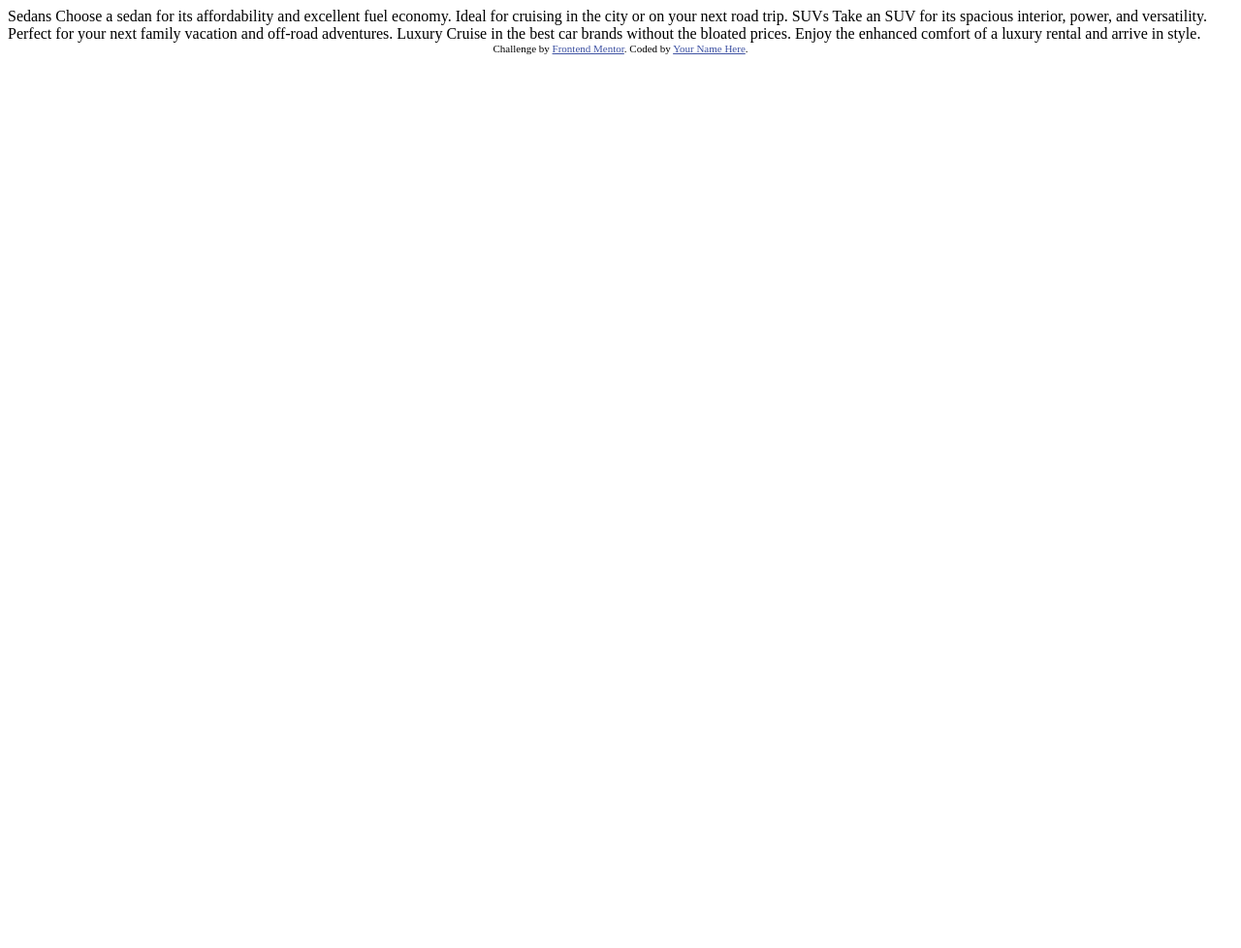
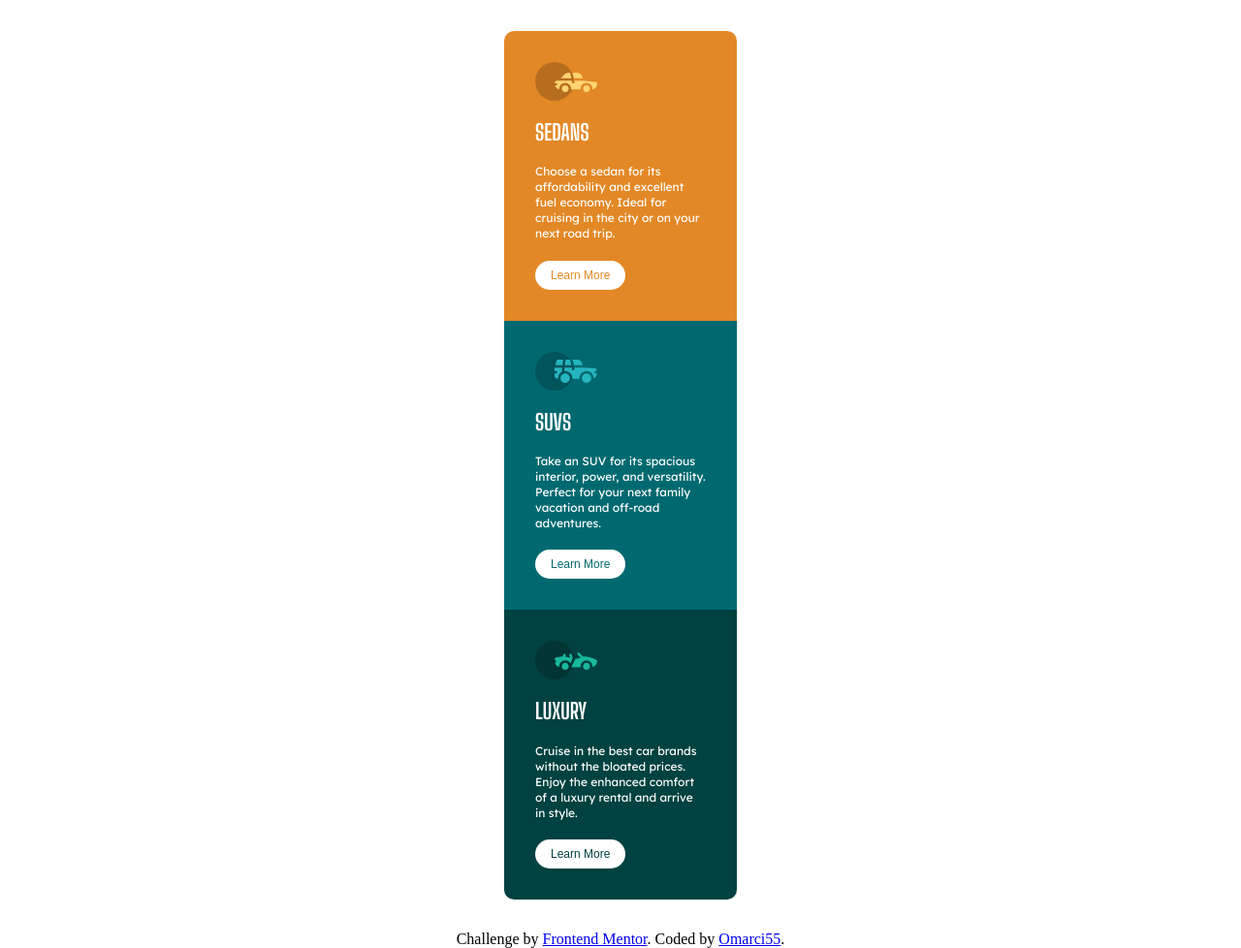
Before and after one commit to Omarci55/3-column-preview-card-component, a plain HTML site: page index.html in a window 1280 px wide. Shown: the whole page at 97% size. Before the commit the page ends 800 px from the top, so only its background shows below. Drawn offline with Linux system fonts and the light colour scheme.

Commit message:
tasks completed

```diff
--- a/index.html
+++ b/index.html
@@ -2,35 +2,63 @@
 <html lang="en">
 <head>
   <meta charset="UTF-8">
-  <meta name="viewport" content="width=device-width, initial-scale=1.0"> <!-- displays site properly based on user's device -->
+  <meta name="viewport" content="width=device-width, initial-scale=1.0">
 
   <link rel="icon" type="image/png" sizes="32x32" href="./images/favicon-32x32.png">
 
   <title>Frontend Mentor | 3-column preview card component</title>
 
-  <!-- Feel free to remove these styles or customise in your own stylesheet 👍 -->
-  <style>
-    .attribution { font-size: 11px; text-align: center; }
-    .attribution a { color: hsl(228, 45%, 44%); }
-  </style>
+  <link rel="stylesheet" href="scss/main.css">
+
 </head>
 <body>
-
+    <main>
+      <section class="card card-one">
+        <img src="images/icon-sedans.svg" alt="" class="icon-svg">
+        <h2 class="card-title">
           Sedans
+        </h2>
+        <p class="card-text">
           Choose a sedan for its affordability and excellent fuel economy. Ideal for cruising in the city
           or on your next road trip.
+        </p>
+        <button class="btn-card btn-one" type="button">
+          Learn More
+        </button>
+      </section>
 
+      <section class="card card-two">
+        <img src="images/icon-suvs.svg" alt="" class="icon-svg">
+        <h2 class="card-title">
           SUVs
+        </h2>
+        <p class="card-text">
           Take an SUV for its spacious interior, power, and versatility. Perfect for your next family vacation
         and off-road adventures.
+        </p>
+        <button class="btn-card btn-two" type="button">
+          Learn More
+        </button>
+      </section>
 
+      <section class="card card-three">
+        <img src="images/icon-luxury.svg" alt="" class="icon-svg">
+        <h2 class="card-title">
           Luxury
+        </h2>
+        <p class="card-text">
           Cruise in the best car brands without the bloated prices. Enjoy the enhanced comfort of a luxury
           rental and arrive in style.
+        </p>
+        <button class="btn-card btn-three" type="button">
+          Learn More
+        </button>
+      </section>
+    </main>
 
   <div class="attribution">
     Challenge by <a href="https://www.frontendmentor.io?ref=challenge" target="_blank">Frontend Mentor</a>.
-    Coded by <a href="#">Your Name Here</a>.
+    Coded by <a href="https://github.com/Omarci55">Omarci55</a>.
   </div>
 </body>
 </html>
--- /dev/null
+++ b/scss/main.scss
@@ -0,0 +1,115 @@
+@import url('https://fonts.googleapis.com/css2?family=Big+Shoulders+Display:wght@700&family=Lexend+Deca&display=swap');
+
+* {
+    margin: 0;
+    padding: 0;
+    box-sizing: border-box;
+}
+
+
+main {
+    display: flex;
+    flex-direction: column;
+    align-items: center;
+    margin: 2rem 0;
+
+    font-size: 15px;
+    font-family: 'Lexend Deca', sans-serif;
+    color: #fff;
+}
+
+.card {
+    display: flex;
+    flex-direction: column;
+    align-items: start;
+
+    width: 15rem;
+    padding: 2rem;
+}
+
+img, h2, p {
+    margin-bottom: 1.2rem;
+}
+
+.card-one {
+    background-color: hsl(31, 77%, 52%);
+    border-radius: 10px 10px 0 0;
+}
+
+.card-two {
+    background-color: hsl(184, 100%, 22%)
+}
+
+.card-three {
+    background-color: hsl(179, 100%, 13%);
+    border-radius: 0 0 10px 10px;
+}
+
+.card-title {
+    font-family: 'Big Shoulders Display', cursive;
+    text-transform:uppercase;
+}
+
+.card-text {
+    font-size: 12px;
+    line-height: 1rem;
+}
+
+.btn-card {
+    border: none;
+    background-color: #fff;
+    padding: .5rem 1rem;
+    border-radius: 20px;
+    font-size: 12px;
+}
+
+.btn-card:hover {
+    cursor: pointer;
+    background-color: rgb(236, 236, 236);
+}
+
+.btn-one {
+    color: hsl(31, 77%, 52%);
+}
+
+.btn-two {
+    color: hsl(184, 100%, 22%);
+}
+
+.btn-three {
+    color: hsl(179, 100%, 13%);
+}
+
+.attribution {
+    text-align: center;
+}
+
+@media (min-width: 1440px) {
+
+    main {
+        display: flex;
+        flex-direction: row;
+        justify-content: center;
+    }
+
+    .card {
+        width: 14rem;
+    }
+
+    .card-text {
+        font-size: 12px;
+        line-height: 1.3rem;
+    }
+
+    .card-one {
+        border-radius: 10px 0 0 10px;
+    }
+
+    .card-three {
+        border-radius: 0 10px 10px 0;
+    }
+
+    img, h2, p {
+        margin-bottom: 2.2rem;
+    }
+}
```
Also changed, not shown: scss/main.css (added), 1 other file. Lines whose indentation alone changed are shown as unchanged.
